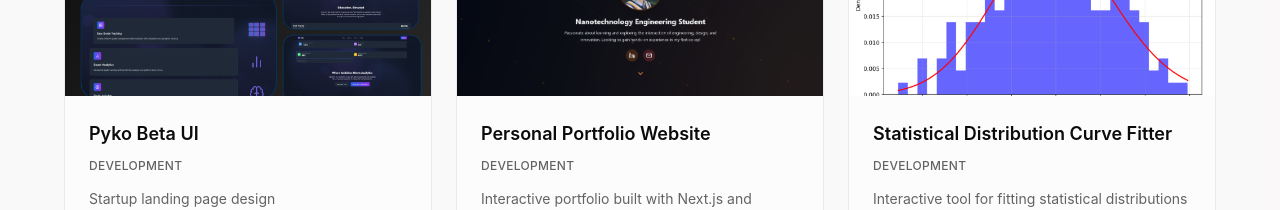
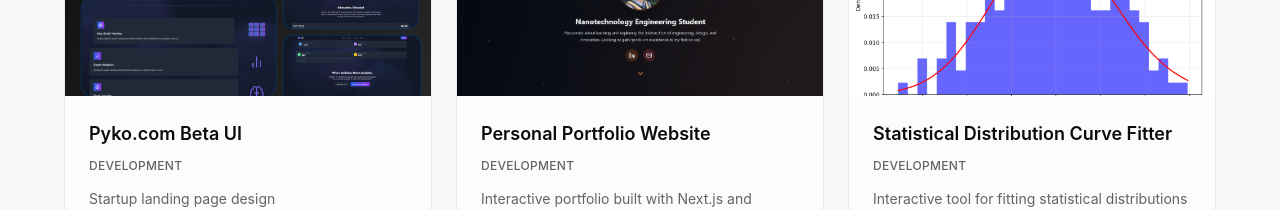
Before and after one commit to SkaterDiver/Portfolio, a Next.js app: page / in a window 1280 px wide. Shown: the part 3440-3650 px from the top of the page. Built offline with nearby package versions, Linux system fonts and the light colour scheme.

Commit message:
Security update

```diff
--- a/components/sections/projects-section.tsx
+++ b/components/sections/projects-section.tsx
@@ -48,7 +48,7 @@ export default function ProjectsSection() {
       liveUrl: "",
     },
     {
-      title: "Pyko Beta UI",
+      title: "Pyko.com Beta UI",
       description:
         "Startup landing page design",
       image: "/Pyko.png",
@@ -79,7 +79,7 @@ export default function ProjectsSection() {
       tags: ["Python", "Data Analysis", "Course Projects", "Software"],
       category: "Development",
       details:
-        "Developed a data analysis tool for fitting various statistical distributions to numerical datasets, designed to visualize and analyze data patterns through histogram representations. The application supports multiple input methods including random data generation, manual value entry, and CSV file uploads. Built entirely in Python using Streamlit for the interactive web interface, Matplotlib for data visualization, and SciPy for statistical curve fitting algorithms. Created as a practical tool for the Introduction to Programming for Nanotechnology Engineers course, demonstrating the application of statistical analysis and scientific computing to real-world engineering problems. Deployed on Streamlit Community Cloud for easy access and sharing.",
+        "Developed a data analysis tool for fitting various statistical distributions to numerical datasets, designed to visualize and analyze data patterns through histogram representations. The application supports multiple input methods including random data generation, manual value entry, and CSV file uploads. Built entirely in Python using Streamlit for the interactive web interface, Matplotlib for data visualization, and SciPy for statistical curve fitting algorithms. Created as a practical tool for the Introduction to Programming for Nanotechnology Engineers (NE111) course, demonstrating the application of statistical analysis and scientific computing to real-world engineering problems. Deployed on Streamlit Community Cloud for easy access and sharing.",
       githubUrl: "https://github.com/SkaterDiver/Streamlit_distro_fitter",
       liveUrl: "https://csvdataplotter.streamlit.app/",
     },
--- a/package.json
+++ b/package.json
@@ -15,9 +15,9 @@
     "class-variance-authority": "^0.7.1",
     "clsx": "^2.1.1",
     "lucide-react": "^0.454.0",
-    "next": "16.0.0",
-    "react": "19.2.0",
-    "react-dom": "19.2.0",
+    "next": "^16.0.7",
+    "react": "^19.2.1",
+    "react-dom": "^19.2.1",
     "tailwind-merge": "^3.3.1",
     "tailwindcss-animate": "^1.0.7"
   },
```
Also changed, not shown: 1 other file (tests, documents, lock files or other folders).
